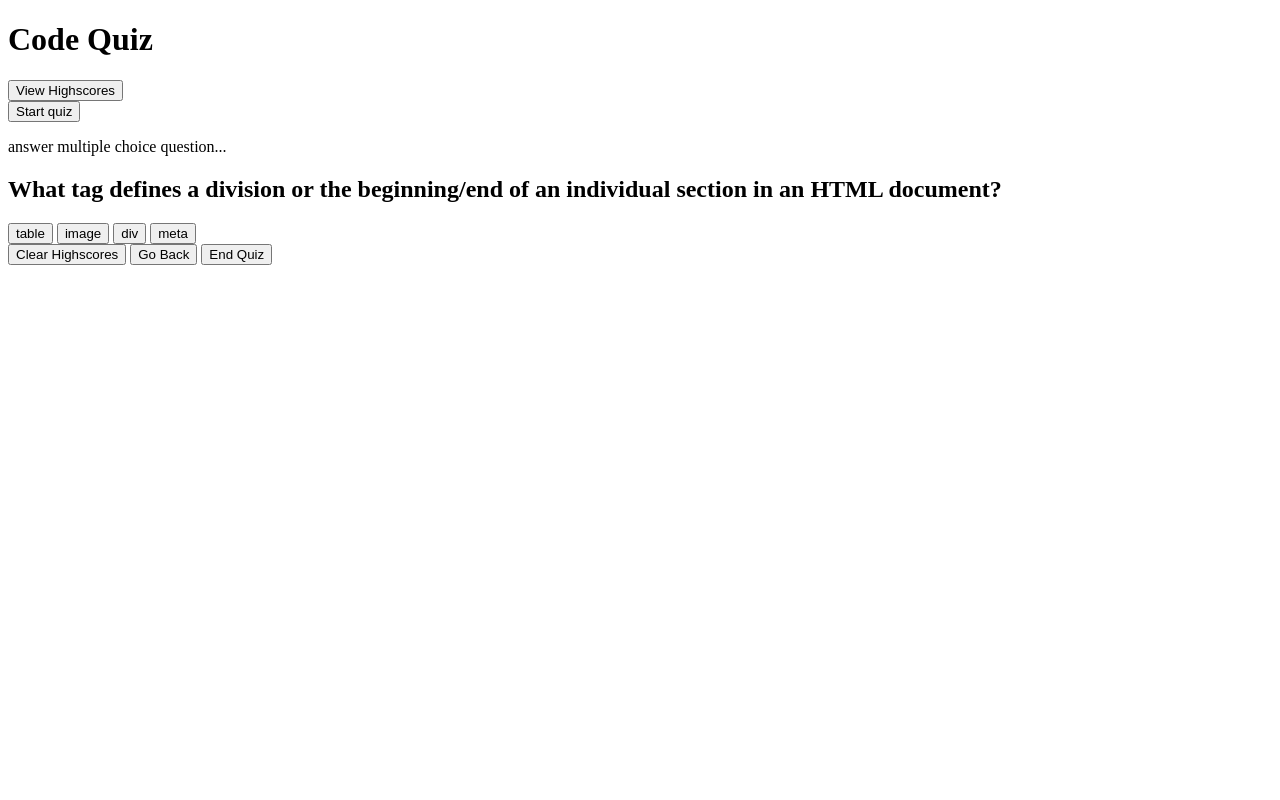
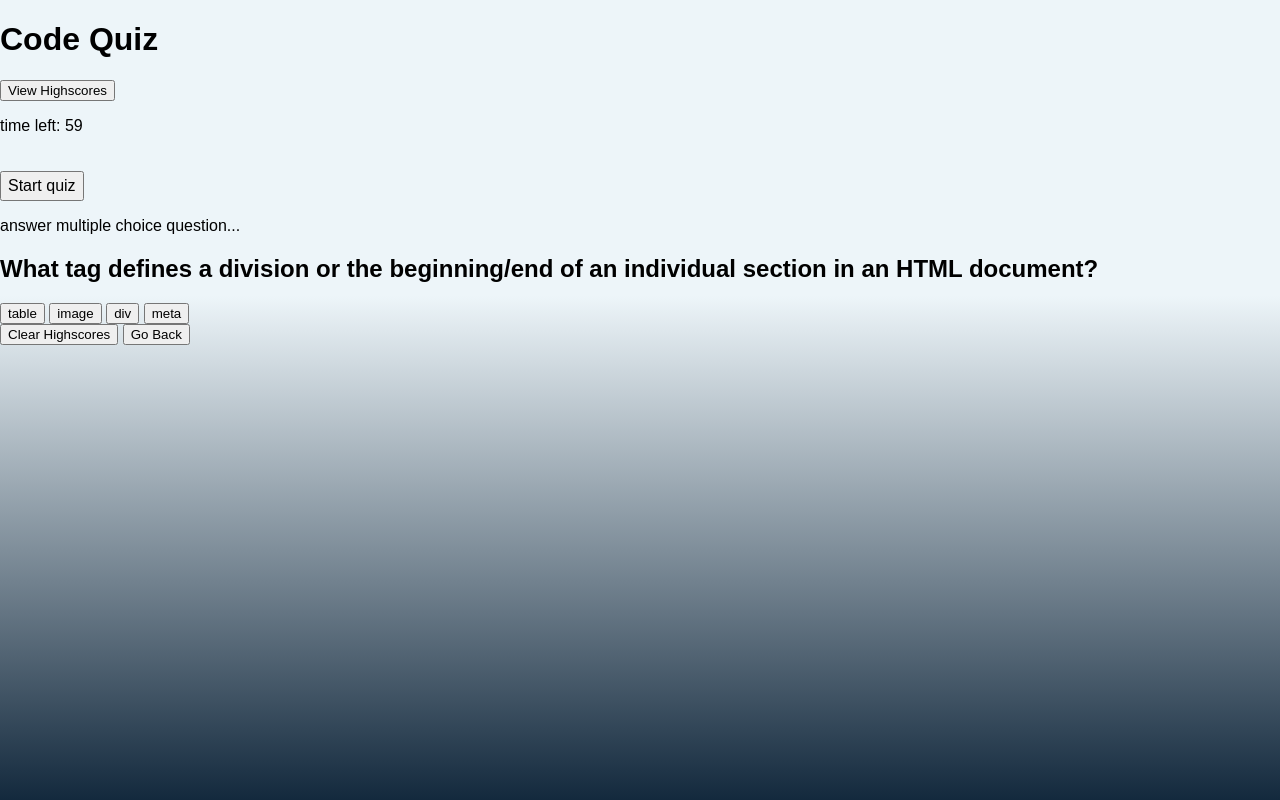
Before and after one commit to Darimo4ka/Code-Quiz, a plain HTML site: page index.html in a window 1280 px wide. Both pictures are taken after a click on the button "Start quiz". Drawn offline with Linux system fonts and the light colour scheme.

Commit message:
worked on my endGame function and timer, plus some styling on CSS

```diff
--- a/index.html
+++ b/index.html
@@ -10,11 +10,8 @@
     <header>
       <h1 class= "main">Code Quiz</h1>
       <button class="view Highscores">View Highscores</button>
-
-      <!-- <div class= "timer"></div>
-      // Timer that counts down from 70
-function countdown() -->
       <div class="score"></div>
+      <div class="timer"></div>
     </header>
 
     <main>
@@ -31,9 +28,8 @@ function countdown() -->
 
         <button class="Clear Highscores">Clear Highscores</button>
         <button class="Go Back">Go Back</button>
-        <!-- click this btn will triger event "go back will bring us back to Start quiz" btn
-        and clear highscore will bring to even clearing the score -->
-        <button class="end-game">End Quiz</button>
+
+        <!-- <button class="end-game">End Quiz</button> -->
       </section>
     </main>
     <script src="quize.js"></script>
--- a/quize.js
+++ b/quize.js
@@ -2,6 +2,7 @@
 var startBtn = document.querySelector(".start-button");
 var questionBox = document.querySelector(".question-box");
 var endBtn  = document.querySelector(".end-game");
+var timer = document.querySelector(".timer");
 
 // create an array of objects for quiz questions and answers
 var questions = [
@@ -23,20 +24,10 @@ var questions = [
 ]
 // create varables to control the flow of the quiz
 var currentQuestion = 0
+var timeLeft = 60
 // write function to display questions
 function displayQuestion(){
   console.log("displaying")
-
-
-  // questions.textContent = questions[currentQuestion].question;
-  // questionAnswer = questions[currentQuestion].answers;
-
-  // for (let i = 0; i < questions.length; i++){
-  //   let answerBtnEl = document.createElement("button");
-  //   answerBtnEl.textContent = questions[i]
-
-  // }
-
 
   // create template for HTMl inside question box
   var template = `
@@ -47,12 +38,9 @@ function displayQuestion(){
   <button onclick="evaluateQuestion(this)">${questions[currentQuestion].answers[3]}</button>
 
   `
-
-
   // inject template into question box with inner html method
   questionBox.innerHTML = template;
 }
-
 
 function evaluateQuestion(event){
   console.log(event)//we want to see what we are clicking
@@ -71,6 +59,7 @@ if(userChoice===correctAnswer){
   }else{
     console.log('incorrect')
     //decrease timer
+    timeLeft = timeLeft-10;
   }
 
   if(currentQuestion < questions.length-1){
@@ -78,48 +67,37 @@ if(currentQuestion < questions.length-1){
     displayQuestion()
   }
   else{
-  // function to end game and clear highscores
-
+    endGame()
+  }
+}
+function endGame(){
+  console.log("game over");
+  questionBox.innerHTML= ""
+}
+// input INS and storage Local(set iteam)From( local storage getitem);
+//quetion box html
+function startTime(){
+  console.log("time is here")
+  // print value "timeLeft" into timer div using inner HTML
+  timer.innerHTML = `<p> time left: ${timeLeft}</p>`
+  timeLeft--
+  if (timeLeft===0){
+    endGame()
+  }
 }
 
-}
 // write a function to start a game
 function startGame(){
   console.log("game start")
   // display question
   displayQuestion();
 
+  //start time
+  setInterval(startTime, 1000);
+
 }
+
+
 
 // attach eventlistener to start btn
 startBtn.addEventListener("click", startGame);
-
-
-
-
-// // The setTimer function starts and stops the timer and triggers winGame() and loseGame()
-// function startTimer() {
-//   // Sets timer
-//   timer = setInterval(function() {
-//     timerCount--;
-//     timerElement.textContent = timerCount;
-//     if (timerCount >= 0) {
-//       // Tests if win condition is met
-//       if (isWin && timerCount > 0) {
-//         // Clears interval and stops timer
-//         clearInterval(timer);
-//         winGame();
-//       }
-//     }
-
-// // Updates win count on screen and sets win count to client storage
-// function setWins() {
-//   win.textContent = winCounter;
-//   localStorage.setItem("winCount", winCounter);
-// }
-
-// // Updates lose count on screen and sets lose count to client storage
-// function setLosses() {
-//   lose.textContent = loseCounter;
-//   localStorage.setItem("loseCount", loseCounter);
-// }
--- a/style.css
+++ b/style.css
@@ -1,7 +1,7 @@
 
 
 
- /* body {
+  body {
     font-family: Arial;
     margin: 0;
     display: flex;
@@ -11,20 +11,20 @@
     background: linear-gradient(0deg, rgba(19,41,61,1) 0%, rgba(237,245,249,1) 63%);
   }
 
-  .reset-button {
+  .start-button {
     font-size: 16px;
     height: 30px;
     line-height: 8px;
     margin-top: 20px;
   }
 
-  .win-loss-container {
+  /* .win-loss-container {
     display: flex;
     justify-content: space-between;
     margin-top: 16px;
-  }
+  } */
 
-  button {
+  /* .question-box {
     background: radial-gradient(circle, rgba(240,230,140,1) 0%, rgba(187,96,33,0.9542191876750701) 100%);
     border-radius: 8px;
     color: #13293d;
@@ -38,7 +38,7 @@
     transition-duration: 0.15s;
     transition-property: background-color;
     transition-timing-function: linear;
-    margin-top: 0.6em;
+    margin-top: 0.6em; */
   }
 
   header {
@@ -49,13 +49,13 @@
     border-bottom:30px #879274;
   }
 
-  main {
+  /* main {
     display: flex;
     flex-wrap: wrap;
     justify-content: space-around;
-  }
+  } */
 
-  section {
+  /* section {
     flex: 0 auto;
     padding: 8px;
     margin-top: 50px;
@@ -135,3 +135,5 @@
     .timer {
       height: 200px;
     }
+
+    */ */ */
```
Lines whose indentation alone changed are shown as unchanged.
